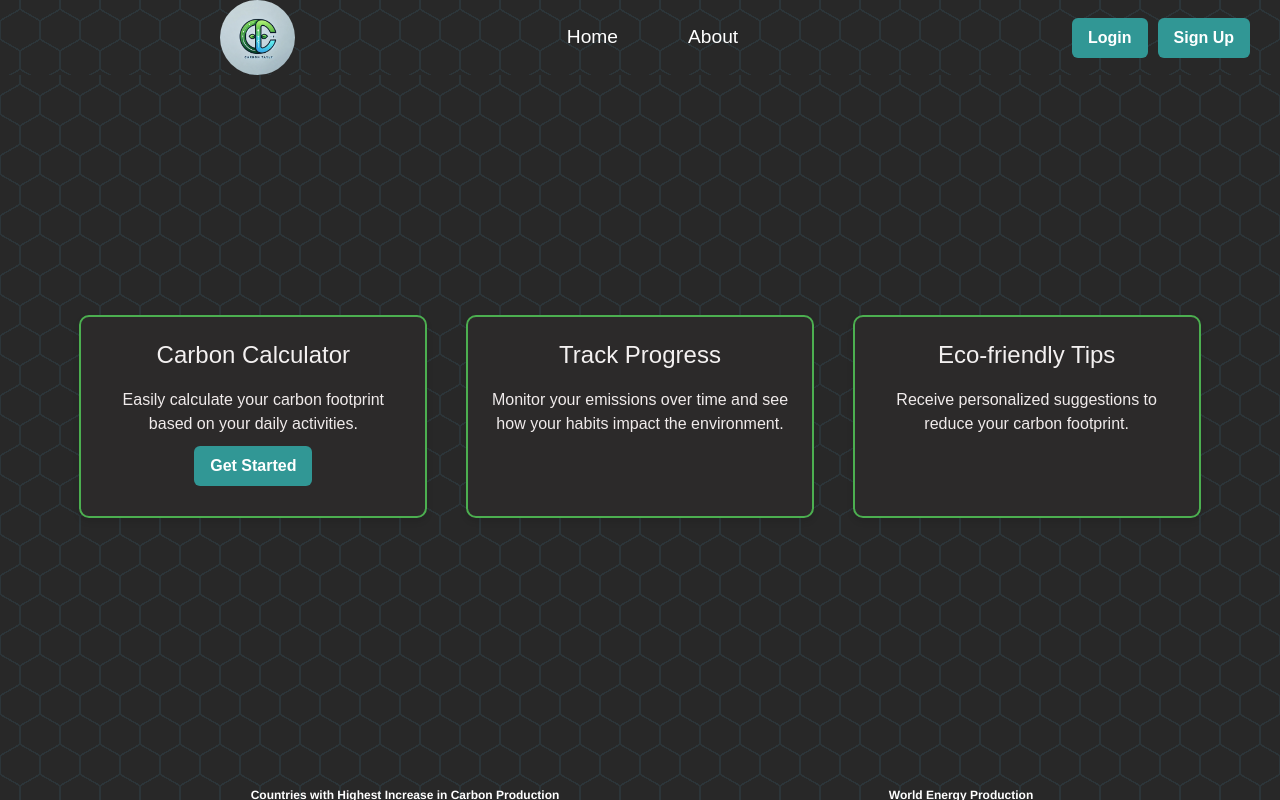
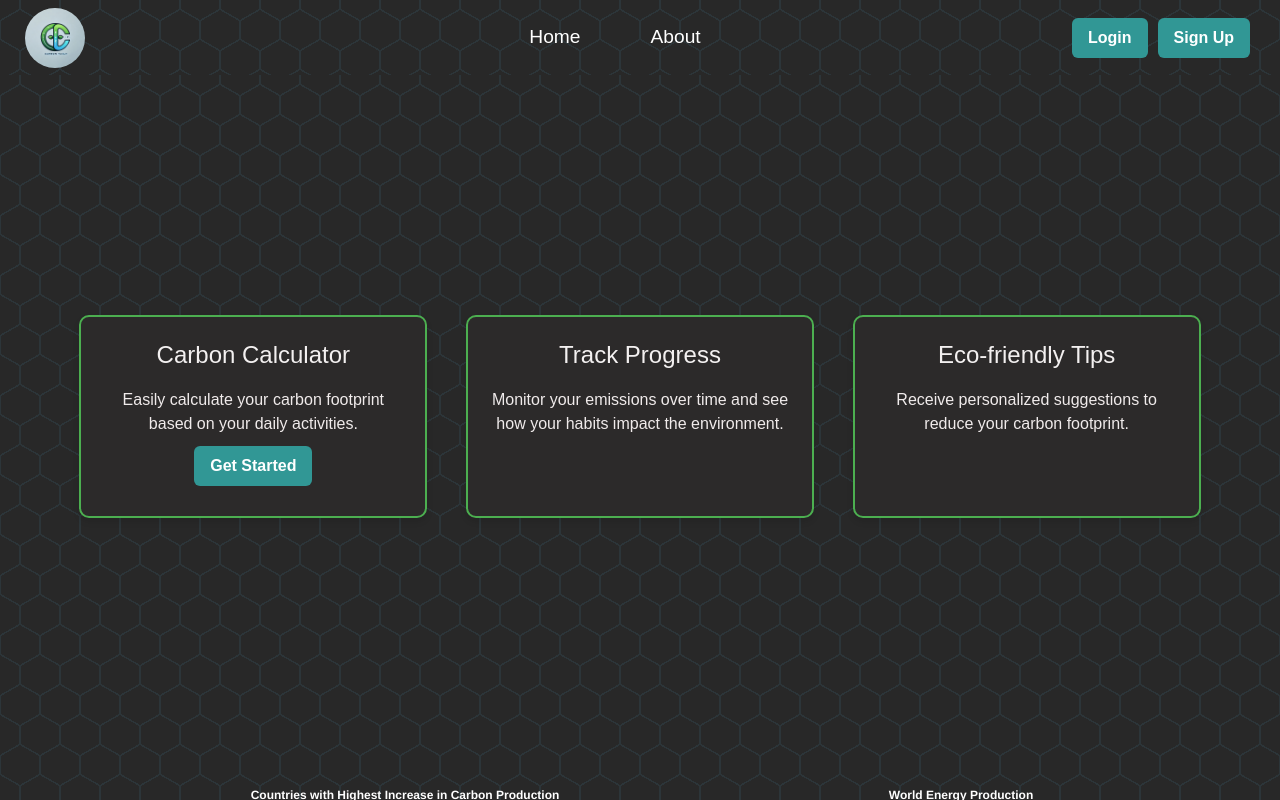
Before and after one commit to krishnanx/NasaSpaceChallenge, a React (Vite) app in the folder Nasa/: page / in a window 1280 px wide. Shown: the top 800 px of the page. Built offline with nearby package versions, Linux system fonts and the light colour scheme; no server answers; the database is empty.

Commit message:
logo adjusted

```diff
--- a/Nasa/src/Components/navbar/Navbar.css
+++ b/Nasa/src/Components/navbar/Navbar.css
@@ -5,7 +5,7 @@
   align-items: center;
   width: 100%;
   background-color: transparent;
-  height: 75px;
+  height: 80px;
   padding: 0 20px;
   box-sizing: border-box;
 }
--- a/Nasa/src/Components/navbar/Navbar.jsx
+++ b/Nasa/src/Components/navbar/Navbar.jsx
@@ -10,7 +10,7 @@ import "./Navbar.css";
 import React,{ useEffect } from 'react';
 import { Value } from '../contexts/ValuesContext';
 import { Personal } from '../contexts/PersonalContext';
-
+import logo from "../../assets/Images/logo.jpg"
 
 const Navbar = () => {
 
@@ -113,9 +113,17 @@ const Navbar = () => {
       <div
         className='Left_icons'
       >
+          <Image
 
+            src={logo}
+            alt="logo"
+            w="70px"
+            h="70px"
+            borderRadius="60px"
+            p="5px"
+           />
       </div>
-      <img id='logo' src="./newlogo.jpg" alt="logo" />
+
       <ul id="list">
 
         <li>Home</li>
--- a/Nasa/src/pages/landing.css
+++ b/Nasa/src/pages/landing.css
@@ -345,7 +345,7 @@ footer {
 #chart-section{
   display: flex;
   flex-direction: row;
-  width: 100vw;
+  width: 100%;
   height: 30%;
   justify-content: space-evenly;
   flex-wrap: wrap;
```
Also changed, not shown: Nasa/src/assets/Images/logo.jpg (added).
